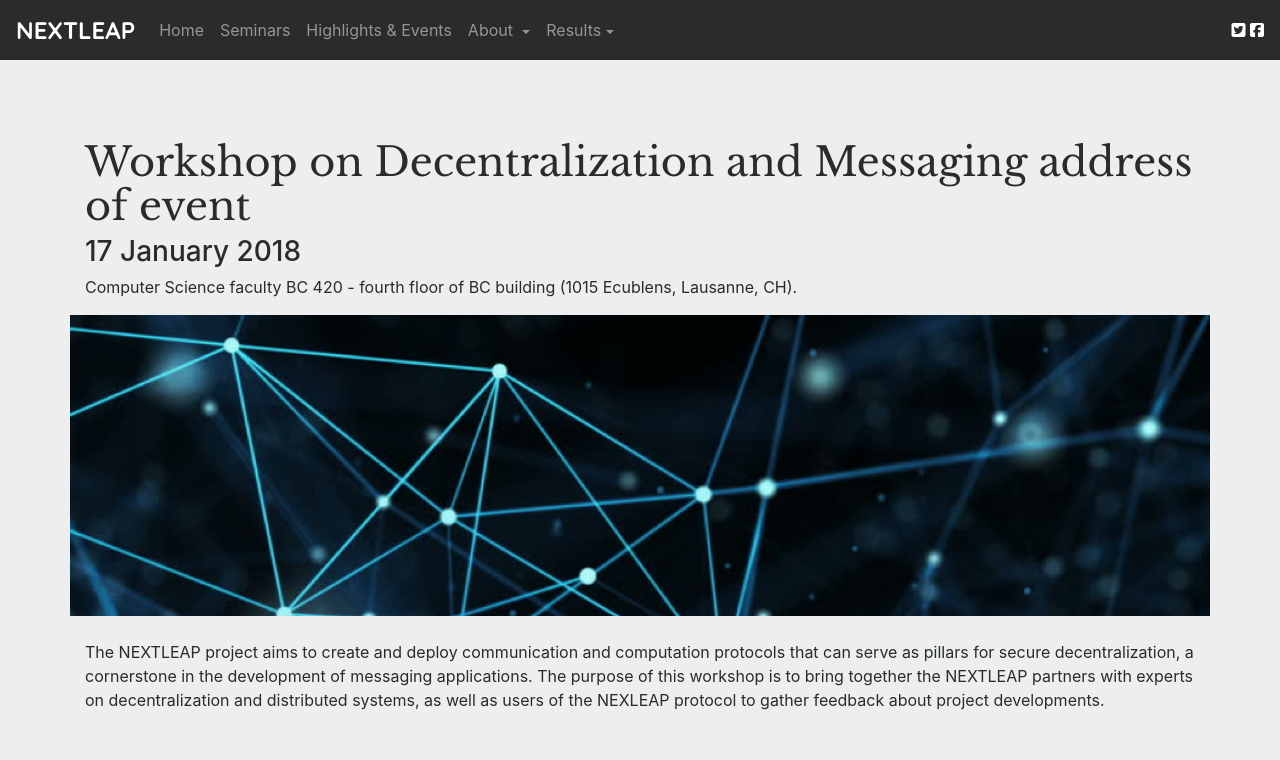
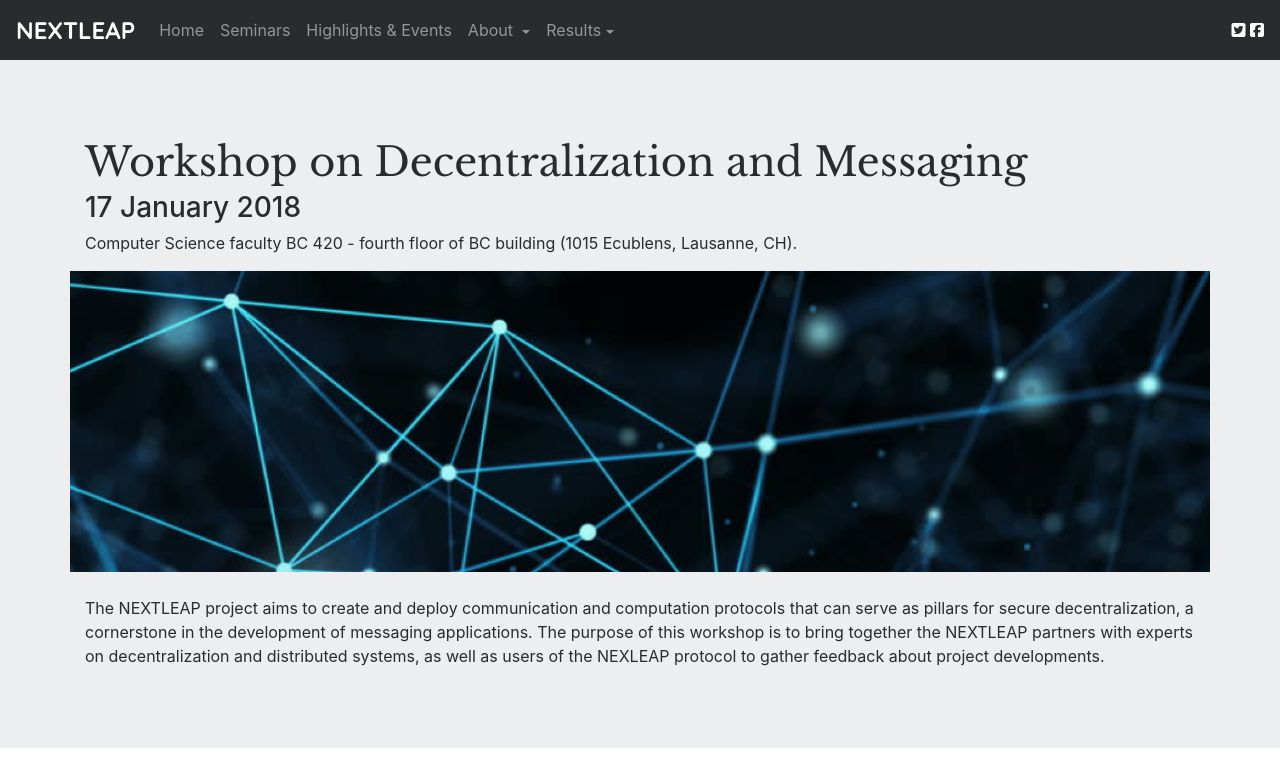
Before and after one commit to nextleap-project/nextleap-website, a Jekyll site: the page built from events/workshop-decentralization-2017-01-17.html, in a window 1280 px wide and 1400 px high, cut to the strip 0-760 px from the top of the window. Built offline with Jekyll 4.4.1, drawn with Linux system fonts in a browser that asks for light colours; nearby versions of some CDN libraries; some of the changed text lies outside the part shown.

```diff
--- a/events/workshop-decentralization-2017-01-17.html
+++ b/events/workshop-decentralization-2017-01-17.html
@@ -1,5 +1,5 @@
 ---
-title: Workshop on Decentralization and Messaging address of event
+title: Workshop on Decentralization and Messaging
 
 layout: default2
 container: false
@@ -8,7 +8,7 @@ container: false
 <div class="container">
 
   <div class="pt-3">
-    <h2 class="">Workshop on Decentralization and Messaging address of event</h2>
+    <h2 class="">Workshop on Decentralization and Messaging </h2>
     <h3>17 January 2018</h3>
     <p>Computer Science faculty BC 420 - fourth floor of BC building (1015 Ecublens, Lausanne, CH).</p>
   </div>
@@ -36,11 +36,7 @@ container: false
       <img src='/img/static/nextleap-logo-full.jpg'/>
   </div>
   <div class="col col-9">
-    <h2>Participants:</h2>
-    <ul>
-        <li><b>NEXTLEAP:</b> Holger Krekel (Merlinux), Azul (Merlinux), Harry Halpin (INRIA), Benjamin Lipp (INRIA), George Danezis (UCL), Trevor Perrin ;</li>
-        <li><b>EPFL:</b> Carmela Troncoso, Nicolas Gailly, Philipp Jovanovic, Kelong Cong, Linus Gasser ;</li>
-        <li><b>Other participants:</b> Yolan Romailler (security researcher at Kudelski)</li>
+
     </ul>
 
     <h2>Programme:</h2>
```
Also changed, not shown: _events/2018-EPFL.md (+1 -1 lines), 1 other file.
